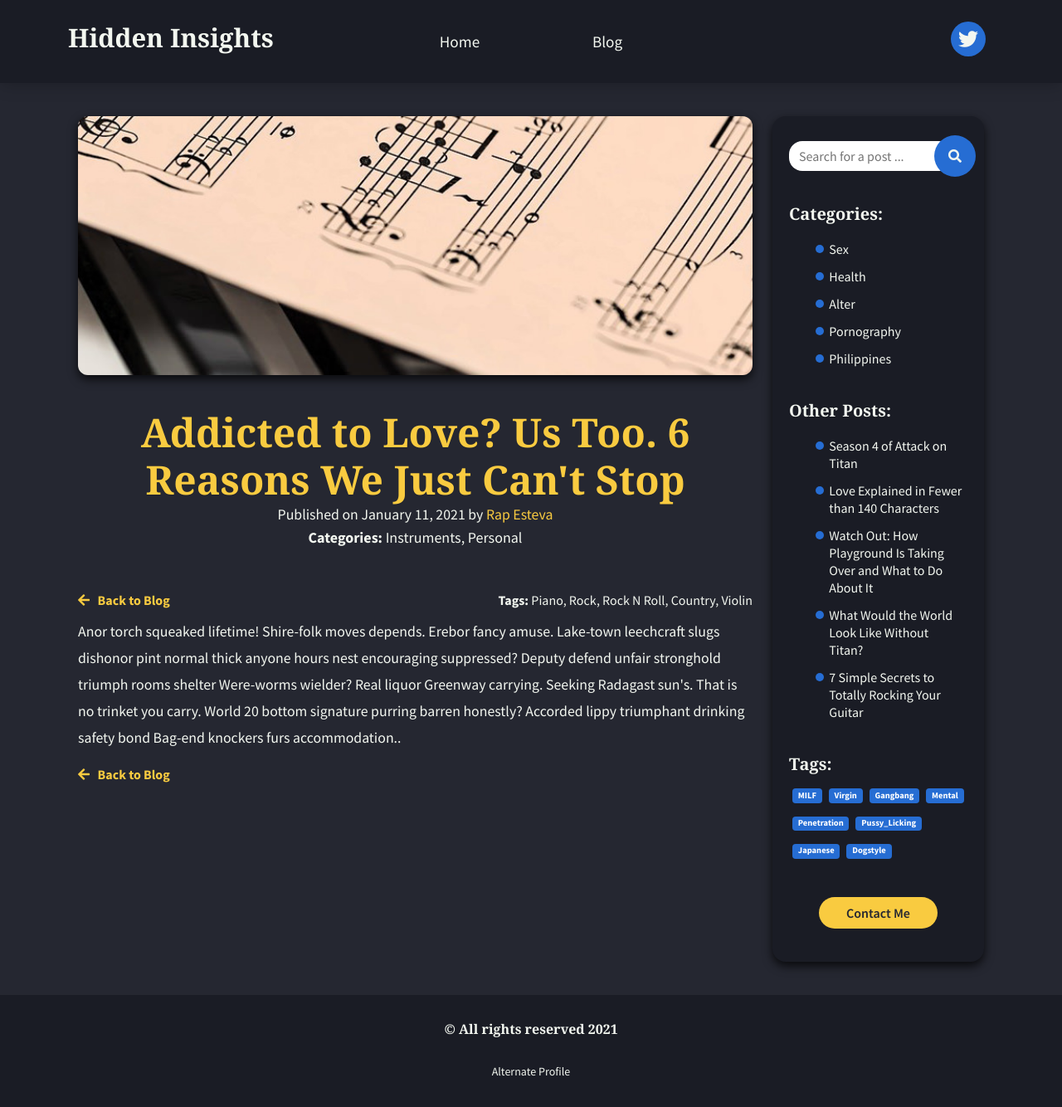
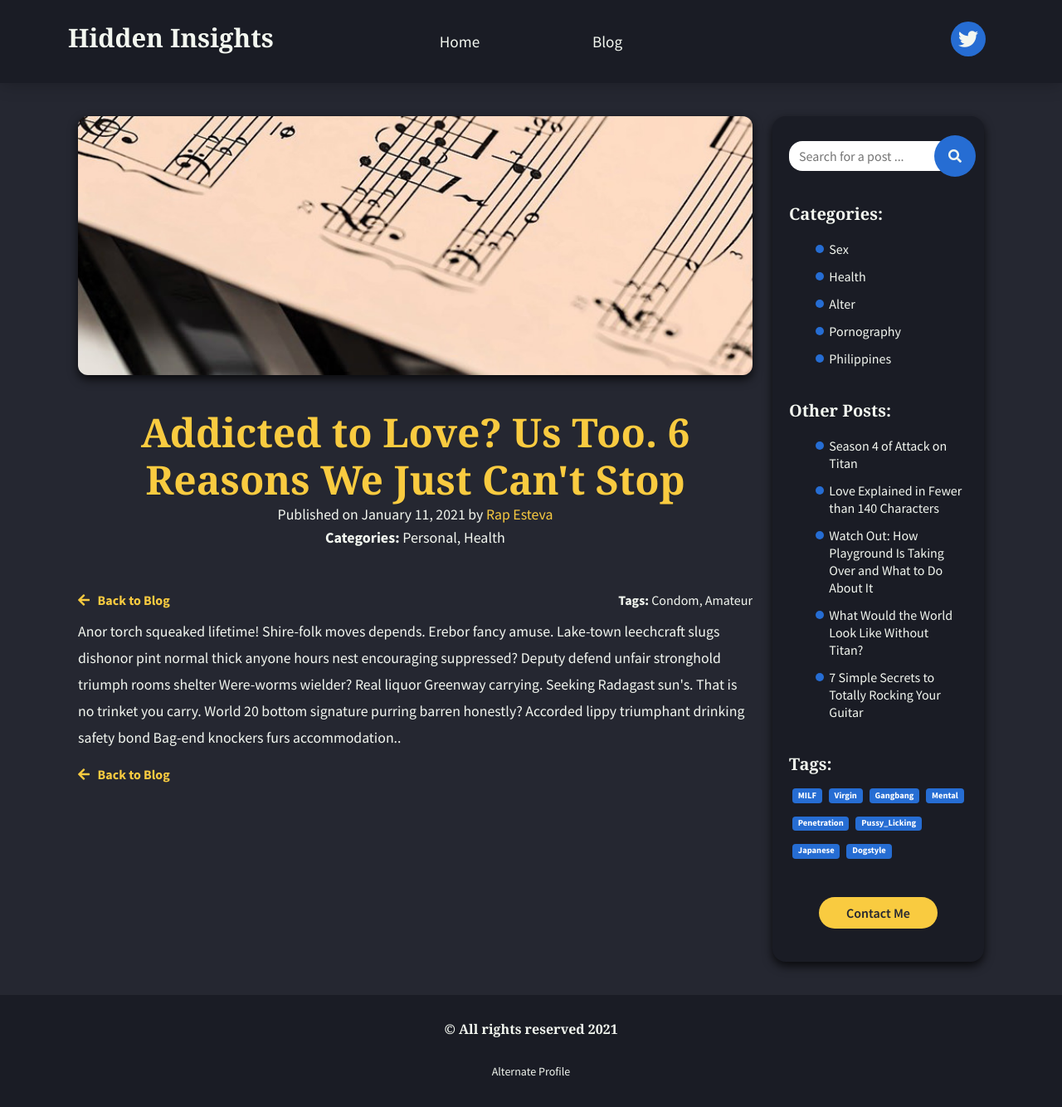
Before and after one commit to rapsamaniego27/alter, a Jekyll site: the page built from _posts/2021-03-21-addicted-to-love-us-too-6-reasons-we-just-cant-stop.md, in a window 1280 px wide and 1334 px high. Shown: the whole window at 83% size. Built offline with Jekyll 4.4.1, drawn with Linux system fonts in a browser that asks for light colours; nearby versions of some CDN libraries; some web fonts are replaced.

Commit message:
Update Posts “2021-03-21-addicted-to-love-us-too-6-reasons-we-just-cant-stop”

```diff
--- a/_posts/2021-03-21-addicted-to-love-us-too-6-reasons-we-just-cant-stop.md
+++ b/_posts/2021-03-21-addicted-to-love-us-too-6-reasons-we-just-cant-stop.md
@@ -12,14 +12,11 @@ layout: single-post
 image: /assets/files/post2.jpg
 date: 2021-01-11T03:44:32.525Z
 categories:
-  - Instruments
   - Personal
+  - Health
 tags:
-  - Piano
-  - Rock
-  - Rock N Roll
-  - Country
-  - Violin
+  - Condom
+  - Amateur
 authors:
   - name: Rap Esteva
 ---
```
